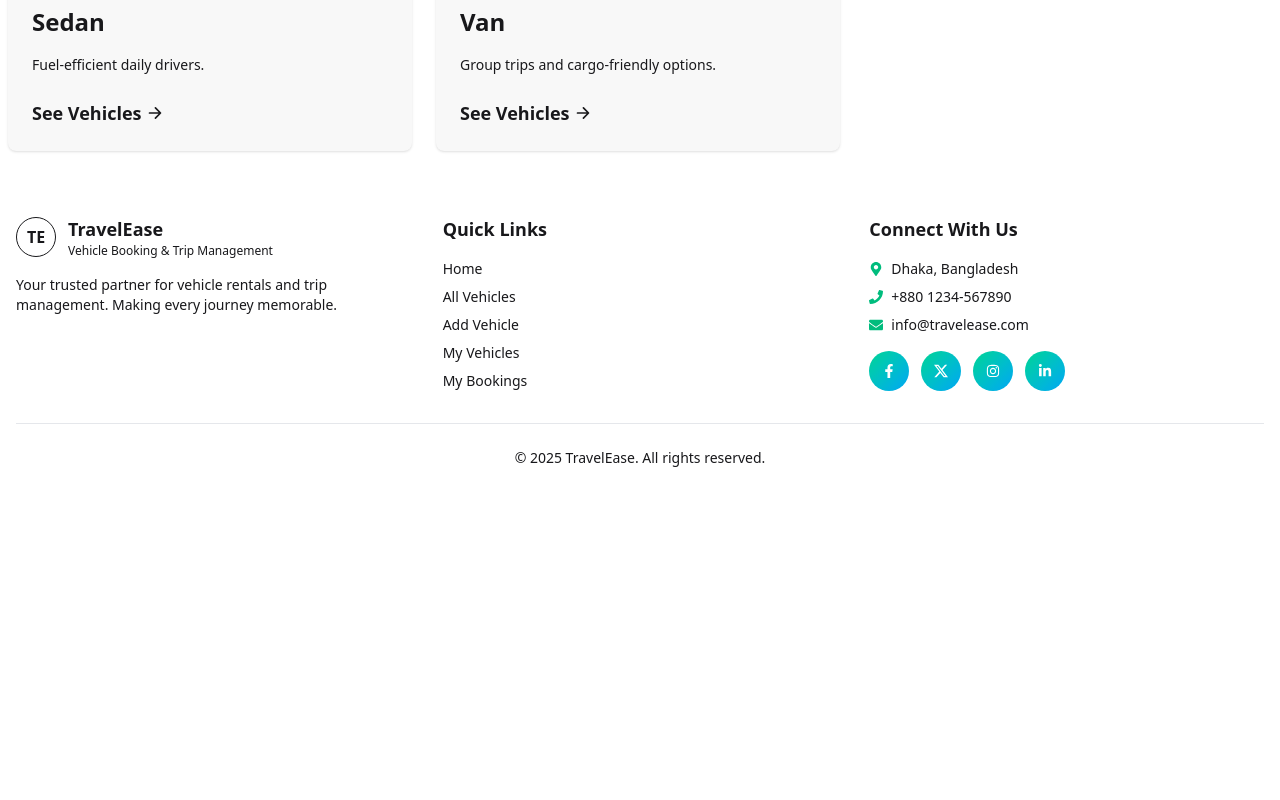
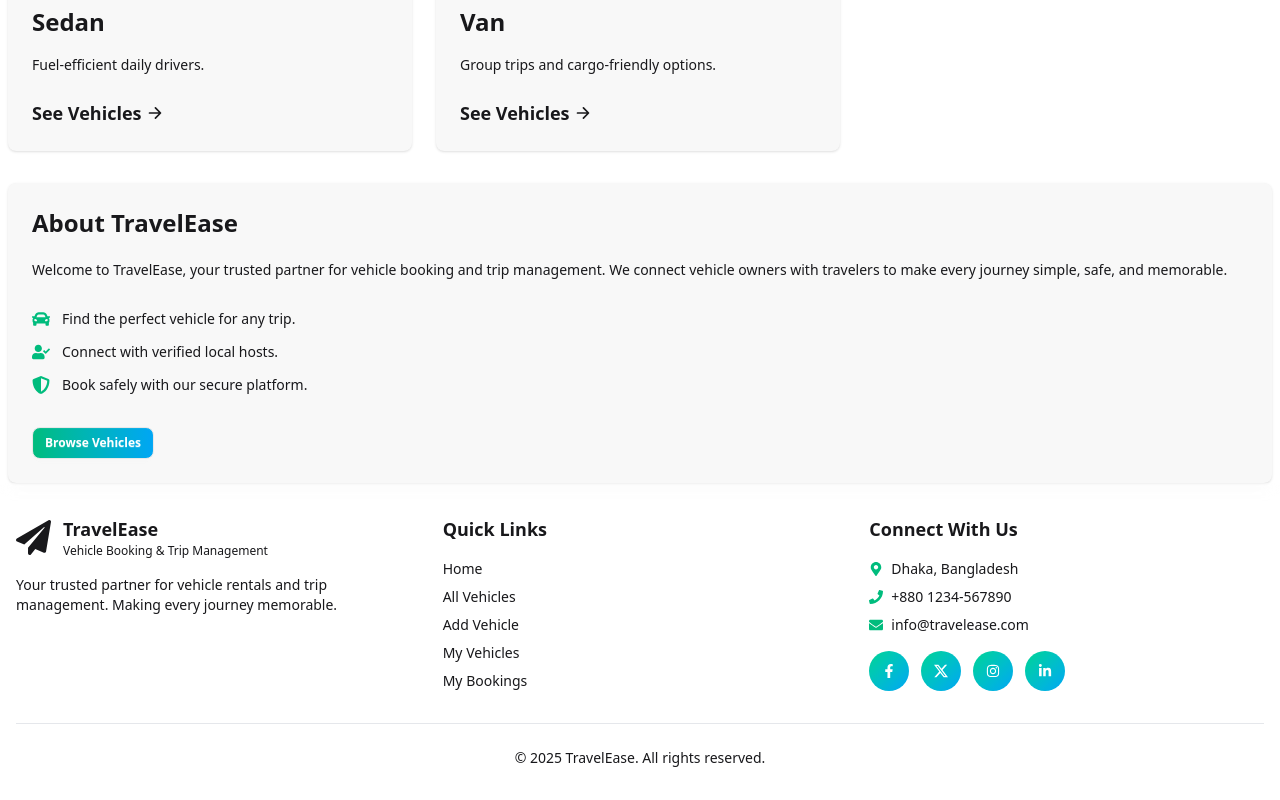
Before and after one commit to CodeWithArafat1/TravelEase-client, a React (Vite) app: page / in a window 1280 px wide. Shown: the part 995-1795 px from the top of the page. Before the commit the page ends 1495 px from the top, so only its background shows below. Built offline with nearby package versions, Linux system fonts and the light colour scheme; no server answers.

Commit message:
add about section

```diff
--- a/src/App.jsx
+++ b/src/App.jsx
@@ -20,7 +20,6 @@ const App = () => {
             displayName: currentUser.displayName,
             photoURL: currentUser.photoURL,
             emailVerified: currentUser.emailVerified,
-            accessToken: currentUser.accessToken,
           })
         );
       } else {
--- /dev/null
+++ b/src/components/AboutTravelEase.jsx
@@ -0,0 +1,48 @@
+import React, { memo } from "react";
+import { FaCar, FaUserCheck, FaShieldAlt } from "react-icons/fa";
+import { Link } from "react-router";
+
+const AboutTravelEase = () => {
+  return (
+    <div className="card container mx-auto w-full bg-base-200 shadow-sm p-6">
+      <div className="card-body p-0">
+        <h2 className="card-title text-2xl font-bold text-base-content mb-3">
+          About TravelEase
+        </h2>
+
+        <p className="text-base-content text-opacity-80 mb-5">
+          Welcome to TravelEase, your trusted partner for vehicle booking and
+          trip management. We connect vehicle owners with travelers to make
+          every journey simple, safe, and memorable.
+        </p>
+
+
+        <div className="space-y-3 mb-6">
+          <div className="flex items-center gap-3">
+            <FaCar className="text-emerald-500" size={18} />
+            <span className="font-medium">Find the perfect vehicle for any trip.</span>
+          </div>
+          <div className="flex items-center gap-3">
+            <FaUserCheck className="text-emerald-500" size={18} />
+            <span className="font-medium">Connect with verified local hosts.</span>
+          </div>
+          <div className="flex items-center gap-3">
+            <FaShieldAlt className="text-emerald-500" size={18} />
+            <span className="font-medium">Book safely with our secure platform.</span>
+          </div>
+        </div>
+
+        <div className="card-actions justify-start">
+          <Link
+            to="/allVehicles"
+            className="cursor-pointer btn btn-sm bg-linear-to-r from-emerald-500 to-sky-500 text-white font-semibold rounded-lg"
+          >
+            Browse Vehicles
+          </Link>
+        </div>
+      </div>
+    </div>
+  );
+};
+
+export default memo(AboutTravelEase);
--- a/src/components/UpdateVehicleModal.jsx
+++ b/src/components/UpdateVehicleModal.jsx
@@ -65,7 +65,7 @@ const UpdateVehicleModal = ({ setVehicles, selectProd }) => {
       >
         <div
           onClick={(e) => e.stopPropagation()}
-          className="max-w-2xl relative my-20 mx-auto p-6 bg-base-100 rounded-lg shadow-sm border border-gray-300/20"
+          className="max-w-2xl relative my-20 overflow-y-auto mx-auto p-6 bg-base-100 rounded-lg shadow-sm border border-gray-300/20"
         >
           <h2 className="text-2xl font-bold mb-6">Update Vehicle</h2>
 
--- a/src/components/shared/Footer.jsx
+++ b/src/components/shared/Footer.jsx
@@ -2,12 +2,12 @@ import React, { memo } from "react";
 import { BsTwitterX } from "react-icons/bs";
 import {
   FaFacebookF,
-  FaTwitter,
   FaInstagram,
   FaLinkedinIn,
   FaEnvelope,
   FaPhone,
   FaMapMarkerAlt,
+  FaPaperPlane,
 } from "react-icons/fa";
 import { Link } from "react-router";
 
@@ -20,9 +20,7 @@ const Footer = () => {
         <div className="grid grid-cols-1 md:grid-cols-3 gap-8">
           <div className="space-y-4">
             <div className="flex items-center gap-3">
-              <div className="w-10 h-10 rounded-full  flex items-center justify-center font-bold border">
-                TE
-              </div>
+              <FaPaperPlane size={35} />
               <div>
                 <div className="font-extrabold text-lg">TravelEase</div>
                 <div className="text-xs dark:text-slate-300">
@@ -41,44 +39,44 @@ const Footer = () => {
             <h3 className="font-bold text-lg mb-4">Quick Links</h3>
             <ul className="space-y-2 text-sm">
               <li>
-                <a
-                  href="/"
+                <Link
+                  to="/"
                   className="hover:text-emerald-500 transition-colors"
                 >
                   Home
-                </a>
+                </Link>
               </li>
               <li>
-                <a
-                  href="/allVehicles"
+                <Link
+                  to="/allVehicles"
                   className="hover:text-emerald-500 transition-colors"
                 >
                   All Vehicles
-                </a>
+                </Link>
               </li>
               <li>
-                <a
-                  href="/addVehicles"
+                <Link
+                  to="/addVehicles"
                   className="hover:text-emerald-500 transition-colors"
                 >
                   Add Vehicle
-                </a>
+                </Link>
               </li>
               <li>
-                <a
-                  href="/myVehicles"
+                <Link
+                  to="/myVehicles"
                   className="hover:text-emerald-500 transition-colors"
                 >
                   My Vehicles
-                </a>
+                </Link>
               </li>
               <li>
-                <a
-                  href="/myBookings"
+                <Link
+                  to="/myBookings"
                   className="hover:text-emerald-500 transition-colors"
                 >
                   My Bookings
-                </a>
+                </Link>
               </li>
             </ul>
           </div>
@@ -135,7 +133,7 @@ const Footer = () => {
         </div>
 
         <div className="border-t border-gray-200 dark:border-slate-700 mt-8 pt-6 text-center text-sm dark:text-slate-300">
-          <p>© {currentYear} TravelEase. All rights reserved.</p>
+          <p>&copy; {currentYear} TravelEase. All rights reserved.</p>
         </div>
       </div>
     </footer>
--- a/src/components/shared/NavMobile.jsx
+++ b/src/components/shared/NavMobile.jsx
@@ -4,6 +4,7 @@ import UserLoading from "./loader/UserLoading";
 import { IoClose } from "react-icons/io5";
 import { logout } from "../../redux/auth/authSlice";
 import { memo } from "react";
+import { FaPaperPlane } from "react-icons/fa";
 
 const NavMobile = ({ setShowMenu, showMenu }) => {
   const dispatch = useDispatch();
@@ -37,9 +38,7 @@ const NavMobile = ({ setShowMenu, showMenu }) => {
         </>
       ) : (
         <Link to="/" className="flex items-center gap-3">
-          <div className="flex h-10 w-10  items-center justify-center rounded-full bg-linear-to-br from-emerald-400 to-sky-500 font-bold text-white border border-gray-300 dark:border-gray-700">
-            TE
-          </div>
+         <FaPaperPlane size={35} />
           <div>
             <div className="font-extrabold text-lg">TravelEase</div>
             <div className="line-clamp-1 text-xs text-gray-500 dark:text-slate-400">
--- a/src/components/shared/Navbar.jsx
+++ b/src/components/shared/Navbar.jsx
@@ -1,6 +1,10 @@
 import { memo, useEffect, useState } from "react";
-import { FaBars, FaMoon } from "react-icons/fa";
-import { MdDarkMode, MdOutlineLightMode } from "react-icons/md";
+import { FaBars, FaMoon, FaPaperPlane } from "react-icons/fa";
+import {
+  MdDarkMode,
+  MdOutlineLightMode,
+  MdTravelExplore,
+} from "react-icons/md";
 import { Link, NavLink } from "react-router";
 import NavMobile from "./NavMobile";
 import { useDispatch, useSelector } from "react-redux";
@@ -39,9 +43,9 @@ const Navbar = () => {
       <header className="w-full fixed shadow-sm bg-white/10   dark:bg-gray-800/40 top-0 backdrop-blur z-40">
         <div className="container mx-auto px-4 py-3 flex items-center justify-between">
           <Link to="/" className="flex items-center gap-3">
-            <div className="flex h-10 w-10  items-center justify-center rounded-full bg-linear-to-br from-emerald-400 to-sky-500 font-bold text-white border border-gray-300 dark:border-gray-700">
-              TE
-            </div>
+            {/* <MdTravelExplore size={40} /> */}
+            <FaPaperPlane size={35} />
+
             <div>
               <div className="font-extrabold text-lg">TravelEase</div>
               <div className="line-clamp-1 text-xs">
--- a/src/pages/AllVehicles.jsx
+++ b/src/pages/AllVehicles.jsx
@@ -98,9 +98,7 @@ const AllVehicles = () => {
         {vehicles.length === 0 ? (
           <div className="flex flex-col items-center justify-center h-64 rounded-lg p-6">
             <AiOutlineFrown className="w-16 h-16 text-gray-400 mb-4" />
-            <h2 className="text-xl font-semibold  mb-2">
-              No Vehicles Found
-            </h2>
+            <h2 className="text-xl font-semibold  mb-2">No Vehicles Found</h2>
             <p className="text-gray-500 text-center">
               Sorry, we couldn't find any vehicles matching your criteria.
             </p>
@@ -112,16 +110,6 @@ const AllVehicles = () => {
             ))}
           </div>
         )}
-
-        <div className="flex justify-center mt-12">
-          <div className="join">
-            <button className="join-item btn">«</button>
-            <button className="join-item btn btn-active">1</button>
-            <button className="join-item btn">2</button>
-            <button className="join-item btn">3</button>
-            <button className="join-item btn">»</button>
-          </div>
-        </div>
       </div>
     </section>
   );
--- a/src/pages/Home.jsx
+++ b/src/pages/Home.jsx
@@ -2,6 +2,7 @@ import React, { memo } from "react";
 import Banner from "../components/Banner";
 import LatestVehicles from "../components/LatestVehicles";
 import TopCategoriesSection from "./TopCategoriesSection";
+import AboutTravelEase from "../components/AboutTravelEase";
 
 const Home = () => {
   return (
@@ -9,6 +10,7 @@ const Home = () => {
       <Banner />
       <LatestVehicles />
       <TopCategoriesSection />
+      <AboutTravelEase/>
     </>
   );
 };
```
Also changed, not shown: src/assets/logo.webp (deleted), src/assets/profile.jpg (deleted).
